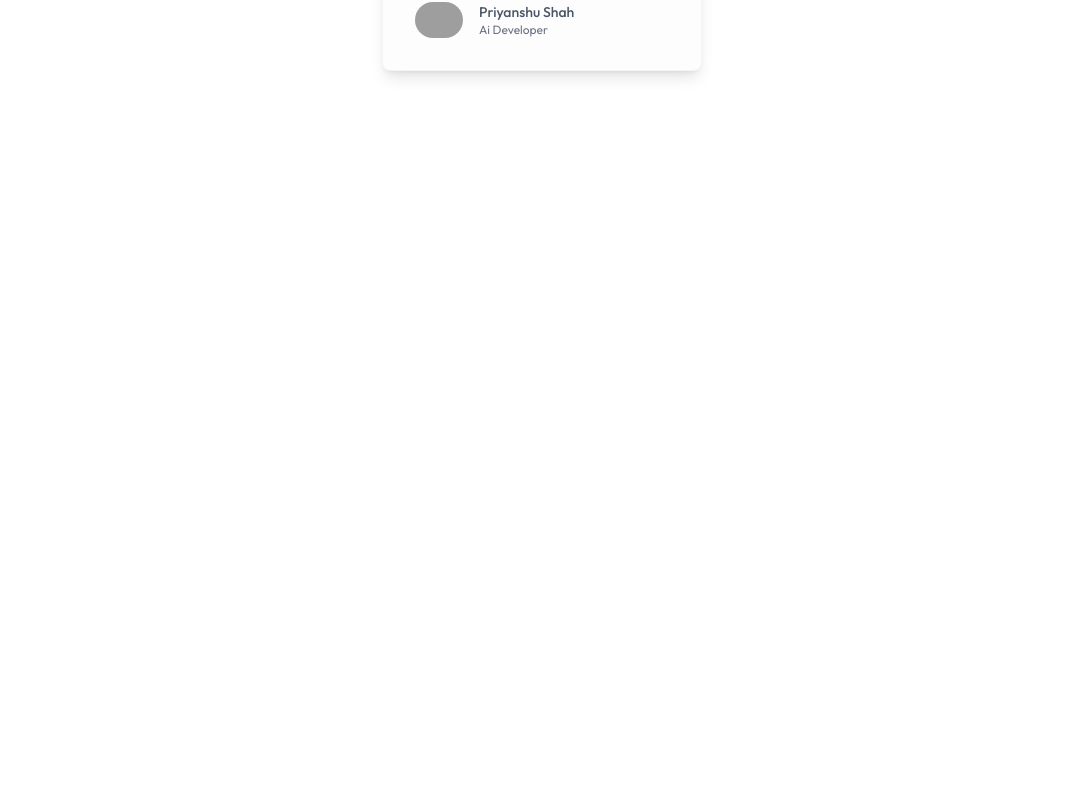
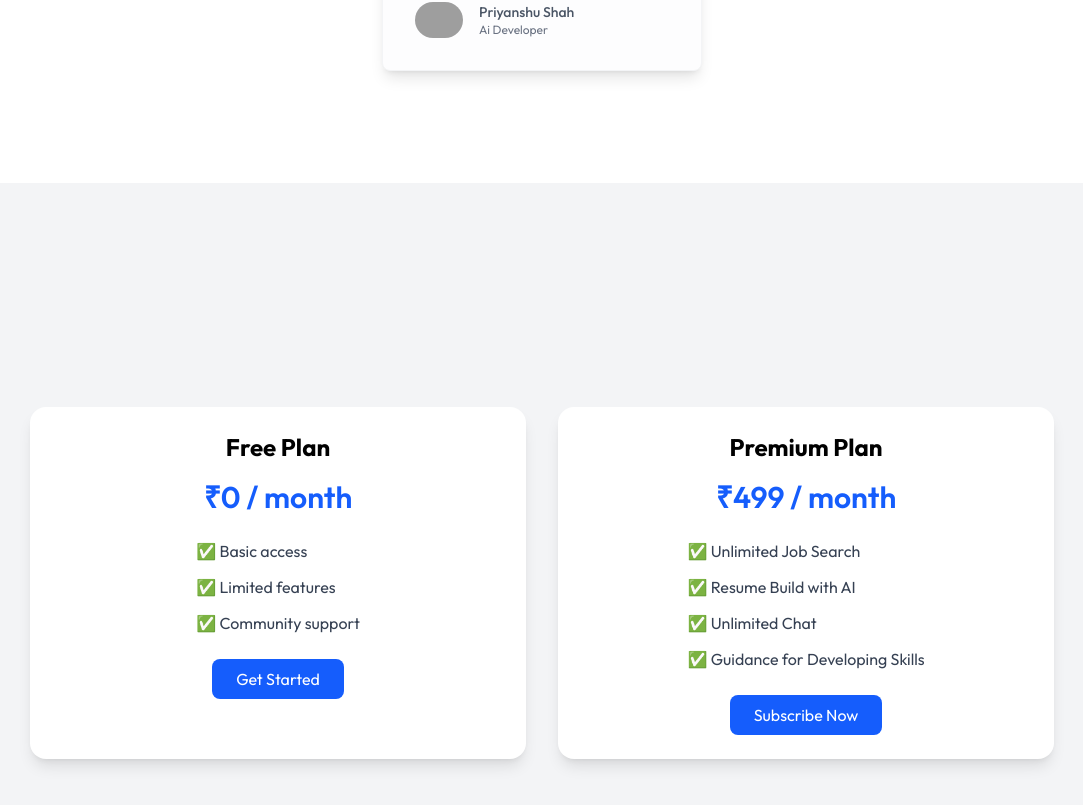
Before and after one commit to Himanshukabsuri/CareerCraft, a React (Vite) app in the folder Frontend/: page / in a window 1280 px wide. Shown: the part 2527-3332 px from the top of the page, without its empty margins (98-1181 px from the left). Before the commit the page ends 2710 px from the top, so only its background shows below. Built offline with nearby package versions, Linux system fonts and the light colour scheme; grey boxes are pictures that could not be loaded.

Commit message:
plan_page

```diff
--- /dev/null
+++ b/Frontend/src/components/Plan.jsx
@@ -0,0 +1,40 @@
+import React from "react";
+
+const Plans = () => {
+  return (
+    <div className="min-h-screen bg-gray-100 flex items-center justify-center p-6">
+      <div className="grid md:grid-cols-2 gap-8 max-w-5xl w-full">
+        {/* Free Plan */}
+        <div className="bg-white rounded-2xl shadow-lg p-6 flex flex-col items-center">
+          <h2 className="text-2xl font-bold mb-4">Free Plan</h2>
+          <p className="text-3xl font-semibold text-blue-600 mb-6">₹0 / month</p>
+          <ul className="space-y-3 text-gray-700 mb-6">
+            <li>✅ Basic access</li>
+            <li>✅ Limited features</li>
+            <li>✅ Community support</li>
+          </ul>
+          <button className="bg-blue-600 text-white px-6 py-2 rounded-lg hover:bg-blue-700 transition">
+            Get Started
+          </button>
+        </div>
+
+        {/* Premium Plan */}
+        <div className="bg-white rounded-2xl shadow-lg p-6 flex flex-col items-center">
+          <h2 className="text-2xl font-bold mb-4">Premium Plan</h2>
+          <p className="text-3xl font-semibold text-blue-600 mb-6">₹499 / month</p>
+          <ul className="space-y-3 text-gray-700 mb-6">
+            <li>✅ Unlimited Job Search</li>
+            <li>✅ Resume Build with AI</li>
+            <li>✅ Unlimited Chat</li>
+            <li>✅ Guidance for Developing Skills</li>
+          </ul>
+          <button className="bg-blue-600 text-white px-6 py-2 rounded-lg hover:bg-blue-700 transition">
+            Subscribe Now
+          </button>
+        </div>
+      </div>
+    </div>
+  );
+};
+
+export default Plans;
--- a/Frontend/src/pages/Home.jsx
+++ b/Frontend/src/pages/Home.jsx
@@ -3,6 +3,7 @@ import Navbar from '../components/Navbar'
 import Hero from '../components/Hero'
 import Tools from '../components/Tools'
 import Feedback from '../components/Feedback'
+import Plan from '../components/plan'
 
 const Home = () => {
   return (
@@ -11,6 +12,7 @@ const Home = () => {
         <Hero/>
         <Tools/>
         <Feedback/>
+        <Plan/>
     </div>
   )
 }
```
